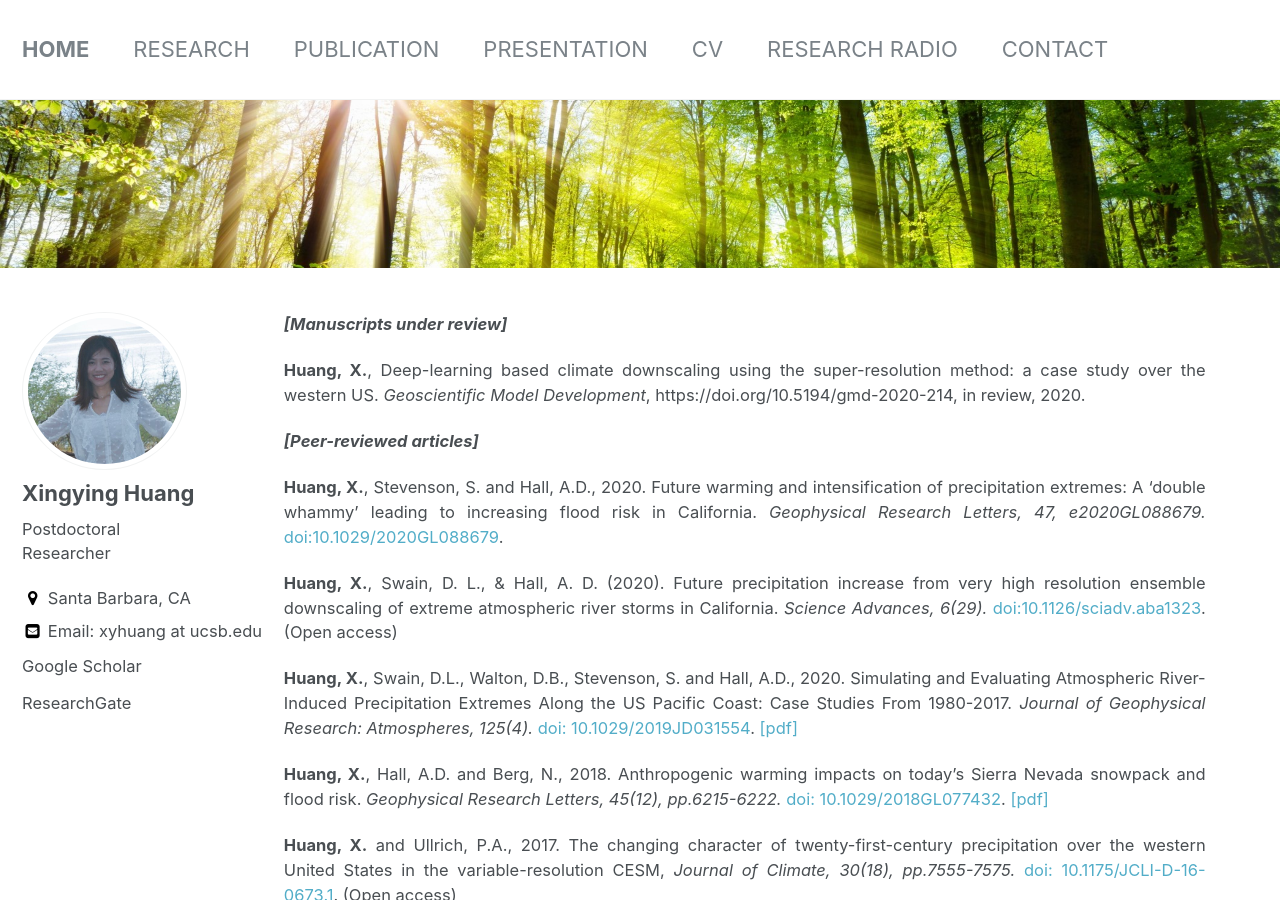
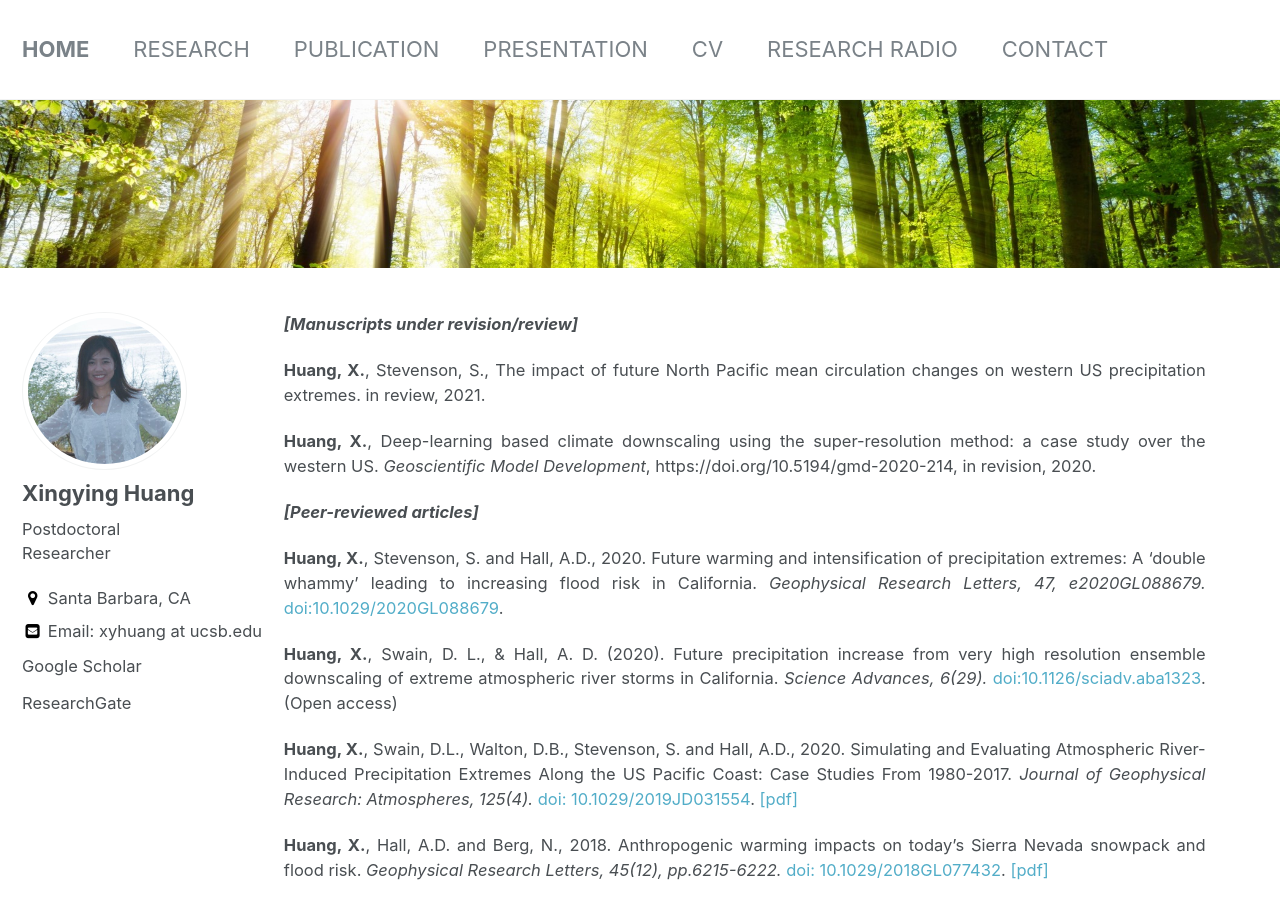
Before and after one commit to Xingyhuang/two_col_xingyhuang.github.io, a Jekyll site: the page built from _pages/publications.md, in a window 1280 px wide and 900 px high. Built offline with Jekyll 4.4.1, drawn with Linux system fonts in a browser that asks for light colours.

Commit message:
Update publications.md

```diff
--- a/_pages/publications.md
+++ b/_pages/publications.md
@@ -9,9 +9,11 @@ excerpt: ''
 
 ---
 
-***[Manuscripts under review]***
+***[Manuscripts under revision/review]***
 
-**Huang, X.**, Deep-learning based climate downscaling using the super-resolution method: a case study over the western US. *Geoscientific Model Development*, https://doi.org/10.5194/gmd-2020-214, in review, 2020.
+**Huang, X.**, Stevenson, S., The impact of future North Pacific mean circulation changes on western US precipitation extremes. in review, 2021.
+
+**Huang, X.**, Deep-learning based climate downscaling using the super-resolution method: a case study over the western US. *Geoscientific Model Development*, https://doi.org/10.5194/gmd-2020-214, in revision, 2020.
 
 ***[Peer-reviewed articles]***
 
```
